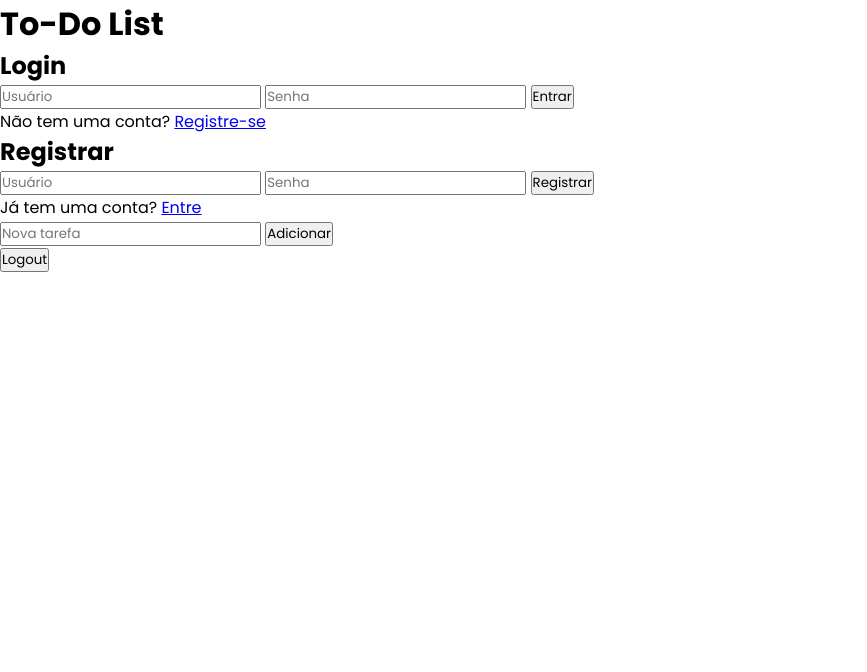
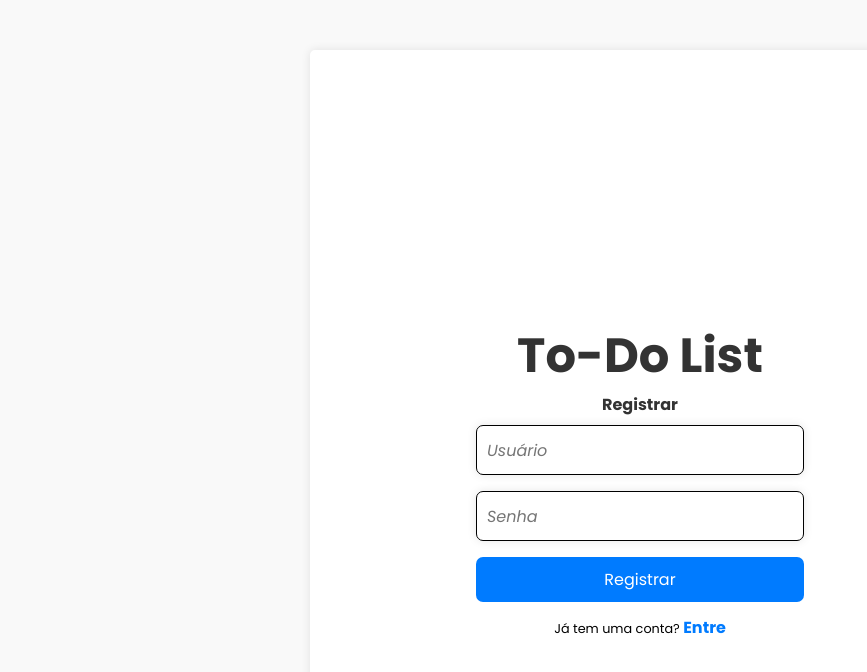
Before and after one commit to gtretow/legendary-broccoli, a plain HTML site: page front-end/index.html in a window 1280 px wide. Shown: the whole page, without its empty margins (0-867 px from the left). Drawn offline with Linux system fonts and the light colour scheme.

Commit message:
css for login page

```diff
--- a/front-end/index.html
+++ b/front-end/index.html
@@ -22,7 +22,7 @@
     <div class="container">
       <h1 class="container__title">To-Do List</h1>
 
-      <div class="auth auth--section">
+      <div class="auth auth--section" style="display: none">
         <h2 class="auth__title">Login</h2>
         <form class="auth__form auth__form--login" id="login-form">
           <input
@@ -77,25 +77,6 @@
           >
         </p>
       </div>
-
-      <div class="todo todo--section">
-        <form class="todo__form" id="task-form">
-          <input
-            class="todo__input todo__input--task-title"
-            type="text"
-            id="task-title"
-            placeholder="Nova tarefa"
-            required
-          />
-          <button class="todo__button todo__button--submit" type="submit">
-            Adicionar
-          </button>
-        </form>
-        <ul class="todo__list" id="task-list"></ul>
-        <button class="todo__button todo__button--logout" id="logout">
-          Logout
-        </button>
-      </div>
     </div>
     <script src="./src/js/script.js" defer></script>
   </body>
--- a/front-end/src/css/main.css
+++ b/front-end/src/css/main.css
@@ -0,0 +1,79 @@
+body {
+  background-color: #f9f9f9;
+}
+
+.container {
+  display: flex;
+  align-items: center;
+  justify-content: center;
+  flex-direction: column;
+  height: 100vh;
+  width: 600px;
+  margin: 50px auto;
+  background: #fff;
+  padding: 30px;
+  border-radius: 5px;
+  box-shadow: 0 0 10px rgba(0, 0, 0, 0.1);
+}
+
+h1,
+h2 {
+  text-align: center;
+  color: #333;
+}
+
+form {
+  display: flex;
+  flex-direction: column;
+}
+
+.container__title {
+  font-size: 3rem;
+}
+
+.auth__title {
+  font-size: 1rem;
+}
+
+.auth__input {
+  border: 1px solid #000;
+  border-radius: 7px;
+  box-shadow: 0 0 10px rgba(0, 0, 0, 0.1);
+  padding-left: 10px;
+  height: 3rem;
+}
+
+.auth__input--username {
+  margin-top: 0.5em;
+  margin-bottom: 1em;
+}
+
+.auth__input::placeholder {
+  font-style: italic;
+  font-size: 1em;
+}
+
+.auth__input--password {
+  margin-bottom: 1em;
+}
+
+.auth__button {
+  background-color: #007bff;
+  color: #fff;
+  border: none;
+  border-radius: 7px;
+  padding: 10px 20px;
+  cursor: pointer;
+}
+
+.auth__text {
+  margin-top: 1em;
+  text-align: center;
+  font-size: 0.8rem;
+}
+
+.auth__link {
+  color: #007bff;
+  text-decoration: none;
+  font-weight: bold;
+}
--- a/front-end/src/css/reset.css
+++ b/front-end/src/css/reset.css
@@ -1,7 +1,9 @@
 * {
+  padding: 0;
   margin: 0;
-  padding: 0;
-  box-sizing: border-box;
-  outline: none;
+  list-style: none;
+  border: 0;
   font-family: "Poppins", sans-serif;
+  font-size: 16px;
+  text-decoration: none;
 }
--- a/front-end/src/css/todoApp.css
+++ b/front-end/src/css/todoApp.css
@@ -0,0 +1 @@
+@import url("reset.css");
```
Also changed, not shown: README.md, front-end/src/css/components/_button.css (added).
